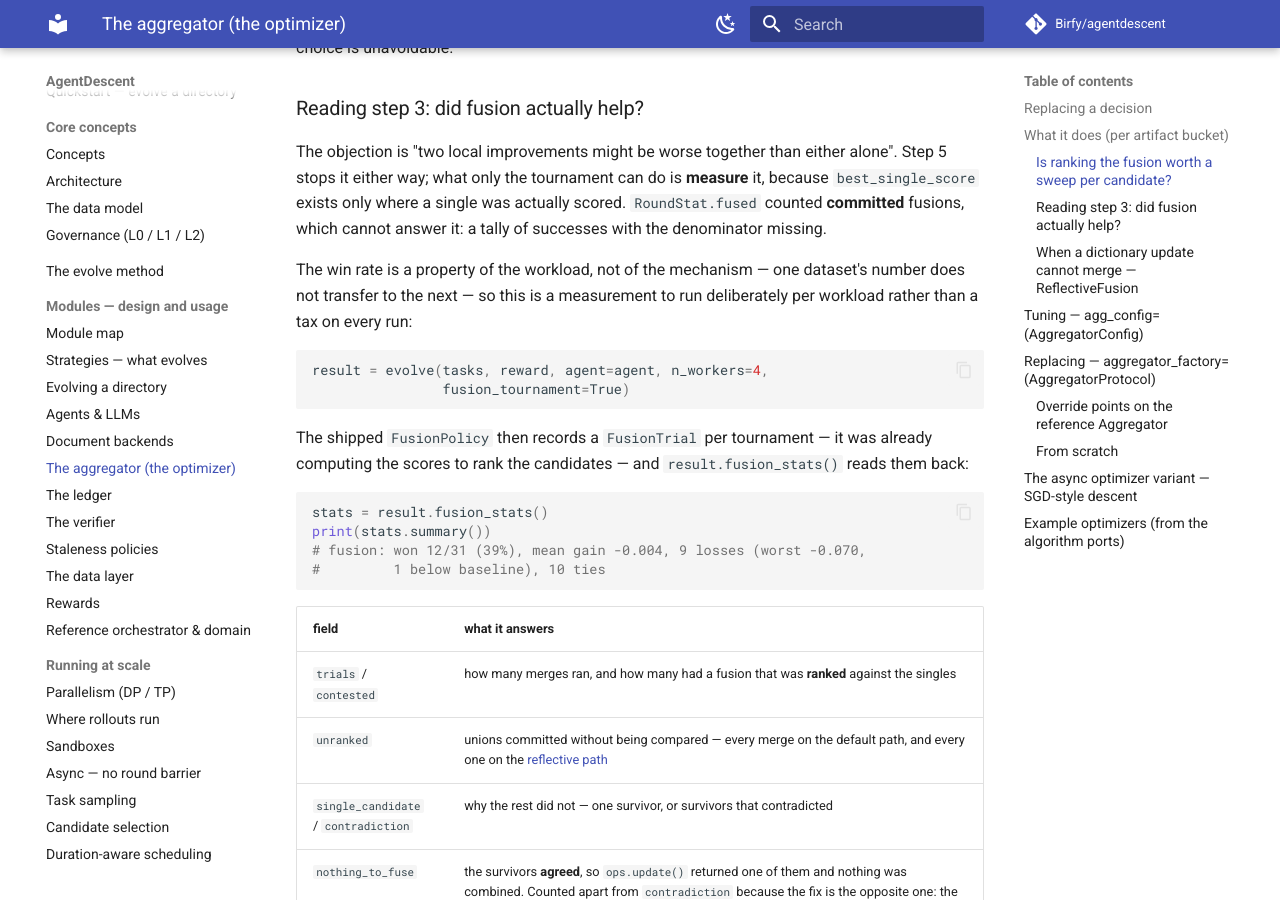
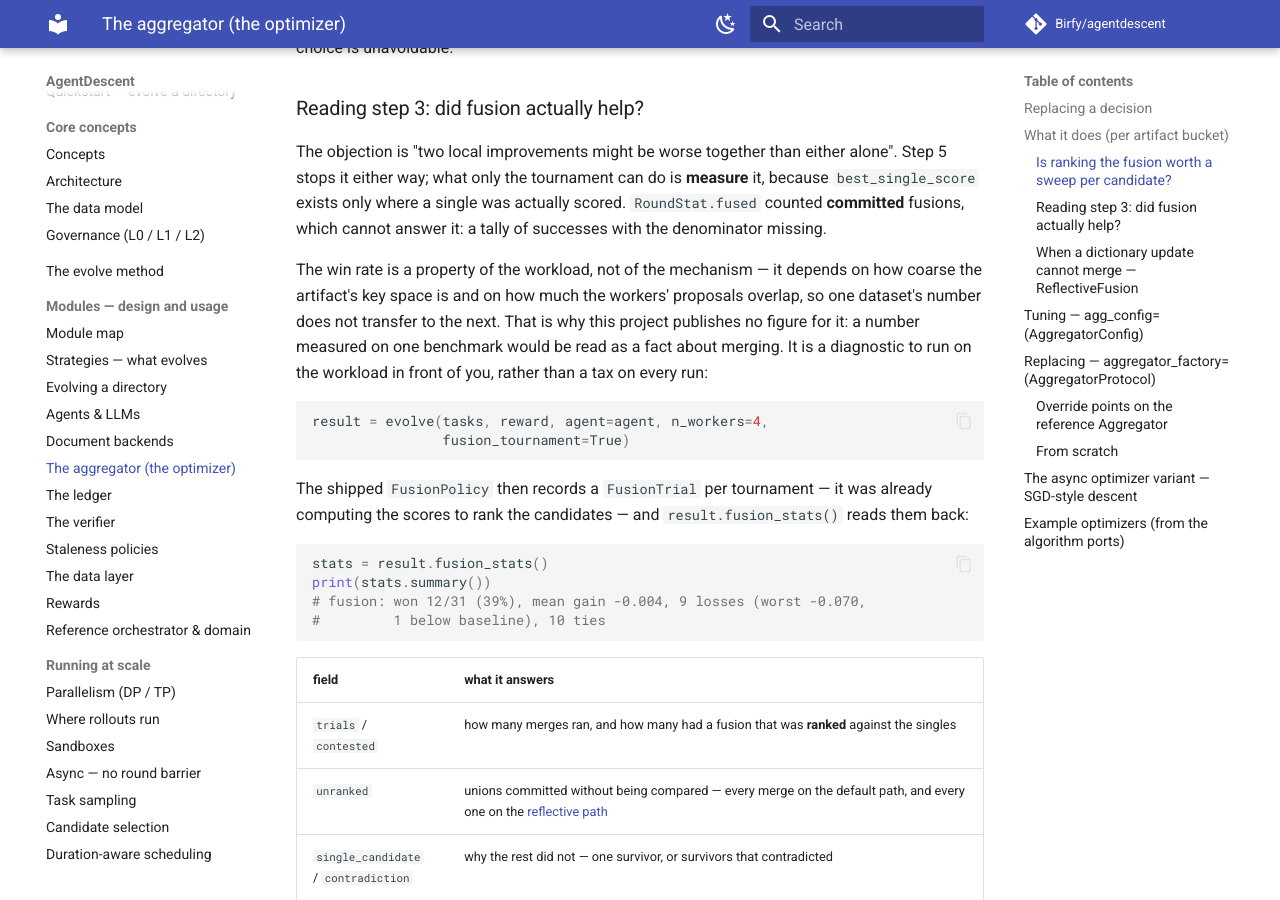
Before and after one commit to Birfy/agentdescent, an MkDocs documentation site: the page built from docs/aggregator.md, in a window 1280 px wide and 900 px high, scrolled down 3057 px. Built offline with MkDocs 1.6.1 and Material for MkDocs 9.7.7, drawn with Linux system fonts in a browser that asks for light colours; comment, search, counter and statistics services are not loaded.

Commit message:
docs: the win rate is a diagnostic to run, not a figure to publish
The README pointed at docs/results.md for "measured numbers", which is a promise
to publish one. It should not be kept. The rate depends on how coarse the
artifact's key space is and on how much the workers' proposals overlap -- both
properties of the workload -- so a figure taken on one benchmark would be read as
a fact about merging and would not transfer. Says so instead, in both places.

Refs #72

````diff
--- a/docs/aggregator.md
+++ b/docs/aggregator.md
@@ -110,9 +110,12 @@ it, because `best_single_score` exists only where a single was actually scored.
 `RoundStat.fused` counted **committed** fusions, which cannot answer it: a tally
 of successes with the denominator missing.
 
-The win rate is a property of the workload, not of the mechanism — one dataset's
-number does not transfer to the next — so this is a measurement to run
-deliberately per workload rather than a tax on every run:
+The win rate is a property of the workload, not of the mechanism — it depends on
+how coarse the artifact's key space is and on how much the workers' proposals
+overlap, so one dataset's number does not transfer to the next. That is why this
+project publishes no figure for it: a number measured on one benchmark would be
+read as a fact about merging. It is a diagnostic to run on the workload in front
+of you, rather than a tax on every run:
 
 ```python
 result = evolve(tasks, reward, agent=agent, n_workers=4,
````
Also changed, not shown: README.md (+13 -9 lines).
